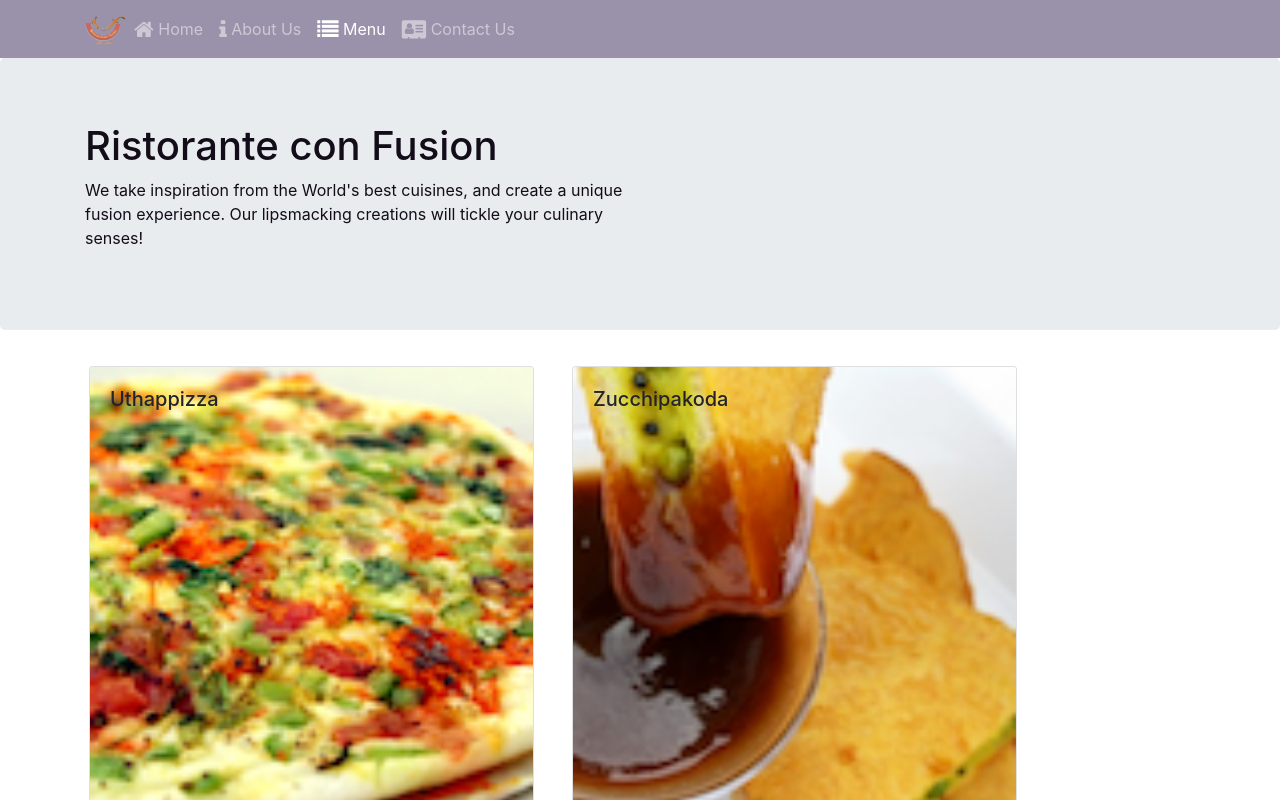
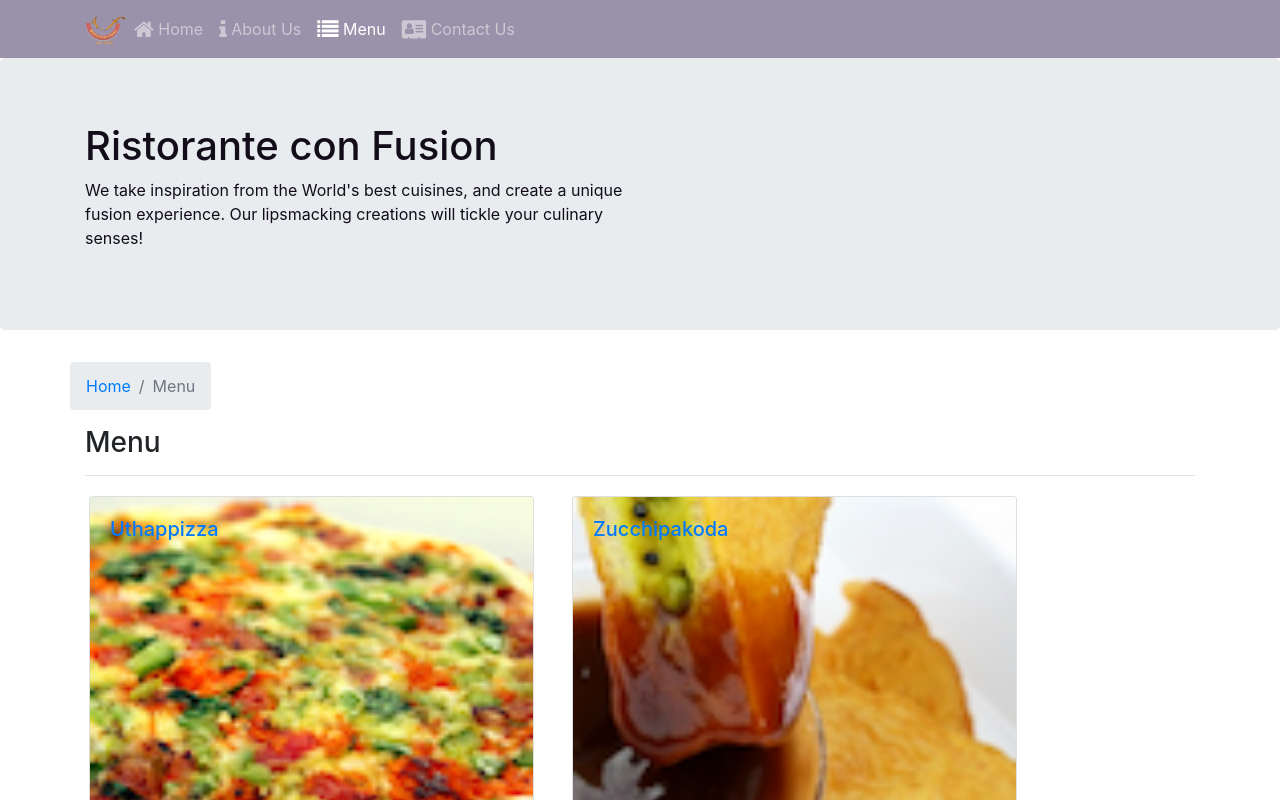
Before and after one commit to diemquynhtran/ReactSimple, a React (Create React App) app: page /menu in a window 1280 px wide. Shown: the top 800 px of the page. Built offline with nearby package versions, Linux system fonts and the light colour scheme.

Commit message:
SPA part 2

```diff
--- a/src/components/ContactComponent.js
+++ b/src/components/ContactComponent.js
@@ -1,8 +1,20 @@
 import React from 'react';
+import {Breadcrumb,BreadcrumbItem} from 'reactstrap';
+import {Link} from 'react-router-dom';
 
 function Contact(props) {
     return(
         <div className="container">
+            <div className="row">
+                <Breadcrumb>
+                    <BreadcrumbItem><Link to="/home">Home</Link></BreadcrumbItem>
+                    <BreadcrumbItem active>Contact Us</BreadcrumbItem>
+                </Breadcrumb>
+                <div className="col-12">
+                    <h3>Contact Us</h3>
+                    <hr />
+                </div>
+            </div>
             <div className="row row-content">
                 <div className="col-12">
                 <h3>Location Information</h3>
--- a/src/components/DishdetailComponent.js
+++ b/src/components/DishdetailComponent.js
@@ -1,9 +1,10 @@
 import React from 'react';
-import { Card, CardBody, CardImg, CardText, CardTitle, ListGroup, ListGroupItemText } from 'reactstrap';
+import { Card, CardBody, CardImg, CardText, CardTitle, ListGroup, ListGroupItemText,BreadcrumbItem,Breadcrumb } from 'reactstrap';
+import { Link } from 'react-router-dom';
 
-    function RenderDish({dish}) {
-        if(dish != null) {
-            return(
+function RenderDish({ dish }) {
+    if (dish != null) {
+        return (
             <Card>
                 <CardImg top src={dish.image} alt={dish.name} />
                 <CardBody>
@@ -18,8 +19,8 @@
     }
 }
 
-    function RenderComments({comments}) {
-        if(comments!=null) {
+function RenderComments({ comments }) {
+    if (comments != null) {
         return (
             <div className="container">
                 <h4>Comments</h4>
@@ -28,7 +29,7 @@
                         <ListGroupItemText>
                             <p>{comment.comment}</p>
                             <p>
-                                    --{comment.author}, {new Intl.DateTimeFormat('en-US', { year: 'numeric', month: 'short', day: '2-digit'}).format(new Date(Date.parse(comment.date)))}
+                                --{comment.author}, {new Intl.DateTimeFormat('en-US', { year: 'numeric', month: 'short', day: '2-digit' }).format(new Date(Date.parse(comment.date)))}
                             </p>
                         </ListGroupItemText>
                     ))}
@@ -41,15 +42,25 @@
     }
 }
 const DishDetail = (props) => {
-        if(props.dish != null) {
+    if (props.dish != null) {
         return (
             <div className="container">
+                <div className="row">
+                    <Breadcrumb>
+                        <BreadcrumbItem><Link to="/menu">Menu</Link></BreadcrumbItem>
+                        <BreadcrumbItem active>{props.dish.name}</BreadcrumbItem>
+                    </Breadcrumb>
+                    <div className="col-12">
+                        <h3>{props.dish.name}</h3>
+                        <hr />
+                    </div>
+                </div>
                 <div className="row">
                     <div className="col-12 col-md-5 m-1">
                         <RenderDish dish={props.dish} />
                     </div>
                     <div className="col-12 col-md-5 m-1">
-                            <RenderComments comments={props.dish.comments} />
+                        <RenderComments comments={props.comments} />
                     </div>
                 </div>
             </div>
--- a/src/components/MainComponent.js
+++ b/src/components/MainComponent.js
@@ -22,6 +22,8 @@
         leaders: LEADERS
     };
   }
+
+
   render() {
     const HomePage = () => {
       return (
@@ -32,12 +34,19 @@
         />
       )
     }
+    const DishWithId = ({match}) => {
+      return(
+          <DishDetail dish={this.state.dishes.filter((dish) => dish.id === parseInt(match.params.dishId,10))[0]}
+            comments={this.state.comments.filter((comment) => comment.dishId === parseInt(match.params.dishId,10))} />
+      );
+    };
     return (
       <div>
         <Header />
         <Switch>
           <Route path='/home' component={HomePage} />
           <Route exact path='/menu' component={() => <Menu dishes = {this.state.dishes} />} />
+          <Route path='/menu/:dishId' component={DishWithId} />
           <Route exact path='/contactus' component={Contact} />
           <Redirect to='/home' />
         </Switch>
--- a/src/components/MenuComponent.js
+++ b/src/components/MenuComponent.js
@@ -1,28 +1,41 @@
 import React from 'react';
-import { Card, CardImg, CardImgOverlay, CardTitle } from 'reactstrap';
+import { Breadcrumb, BreadcrumbItem, Card, CardImg, CardImgOverlay, CardTitle } from 'reactstrap';
+import { Link } from 'react-router-dom';
 
-
-    function RenderMenuItem ({dish,onClick}) {
+function RenderMenuItem ({dish, onClick}) {
     return (
-            <Card onClick={() =>  onClick(dish.id)}>
+        <Card>
+            <Link to={`/menu/${dish.id}`} >
                 <CardImg width="100%" src={dish.image} alt={dish.name} />
                 <CardImgOverlay>
                     <CardTitle>{dish.name}</CardTitle>
                 </CardImgOverlay>
+            </Link>
         </Card>
-        )
+    );
 }
+
 const Menu = (props) => {
     const menu = props.dishes.map((dish) => {
         return (
-              <div key={dish.id}  className="col-12 col-md-5 m-1">
-                <RenderMenuItem dish={dish} onClick={props.onClick} />
+            <div key={dish.id} className="col-12 col-md-5 m-1">
+                <RenderMenuItem dish={dish} />
             </div>
         );
     });
 
     return (
         <div className="container">
+            <div className="row">
+                <Breadcrumb>
+                    <BreadcrumbItem><Link to='/home'>Home</Link></BreadcrumbItem>
+                    <BreadcrumbItem active>Menu</BreadcrumbItem>
+                </Breadcrumb>
+                <div className="col-12">
+                    <h3>Menu</h3>
+                    <hr />
+                </div>
+            </div>
             <div className="row">
                 {menu}
             </div>
```
Lines whose indentation alone changed are shown as unchanged.
